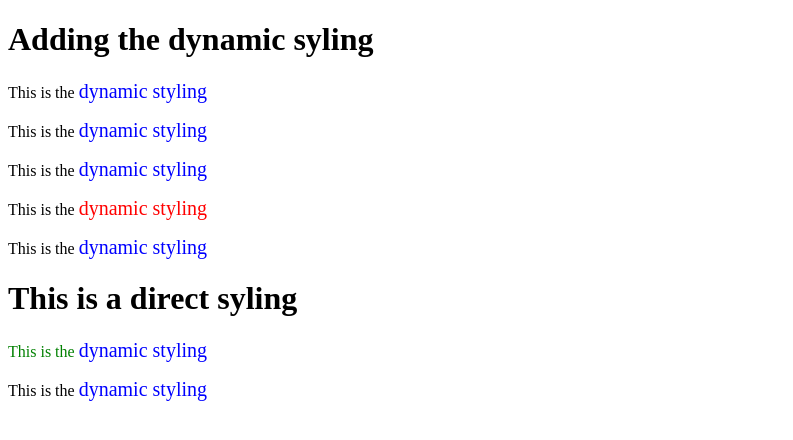
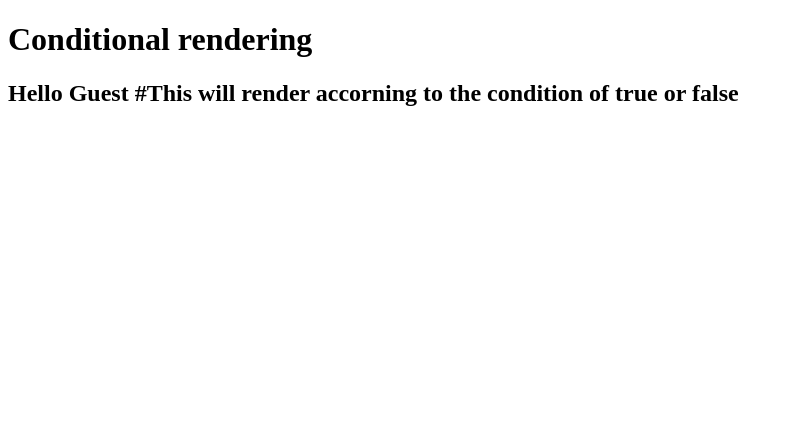
Before and after one commit to ANireshkumar/joes_react, a React (Vite) app in the folder project1/: page / in a window 1280 px wide. Shown: the top 440 px of the page, without its empty margins (0-793 px from the left). Built offline with nearby package versions, Linux system fonts and the light colour scheme.

Commit message:
Conditional rendering True or false

```diff
--- a/project1/src/Components/Header.jsx
+++ b/project1/src/Components/Header.jsx
@@ -1,18 +1,12 @@
 
 const Header = () => {
-    let customcss = "blue";
+    const isLogin = false;
+    const greeting = isLogin ? 'Hello User' : 'Hello Guest';
   return (
     <div>
-       <h1>Adding the dynamic syling</h1>
-<p>This is the <span className={customcss}>dynamic styling</span></p>
-<p>This is the <span className={customcss}>dynamic styling</span></p>
-<p>This is the <span className={customcss}>dynamic styling</span></p>
-<p>This is the <span className="code">dynamic styling</span></p>
-<p>This is the <span className="blue">dynamic styling</span></p>
+       <h1>Conditional rendering</h1>
 
-<h1>This is a direct syling </h1>
-<p style={{color:"green "}}>This is the <span className="blue">dynamic styling</span></p>
-<p style={{color:"green , font-size:40px"}}>This is the <span className="blue">dynamic styling</span></p>
+       <h2>{greeting}  #This will render accorning to the condition of true or false</h2>
     </div>
   )
 }
```
